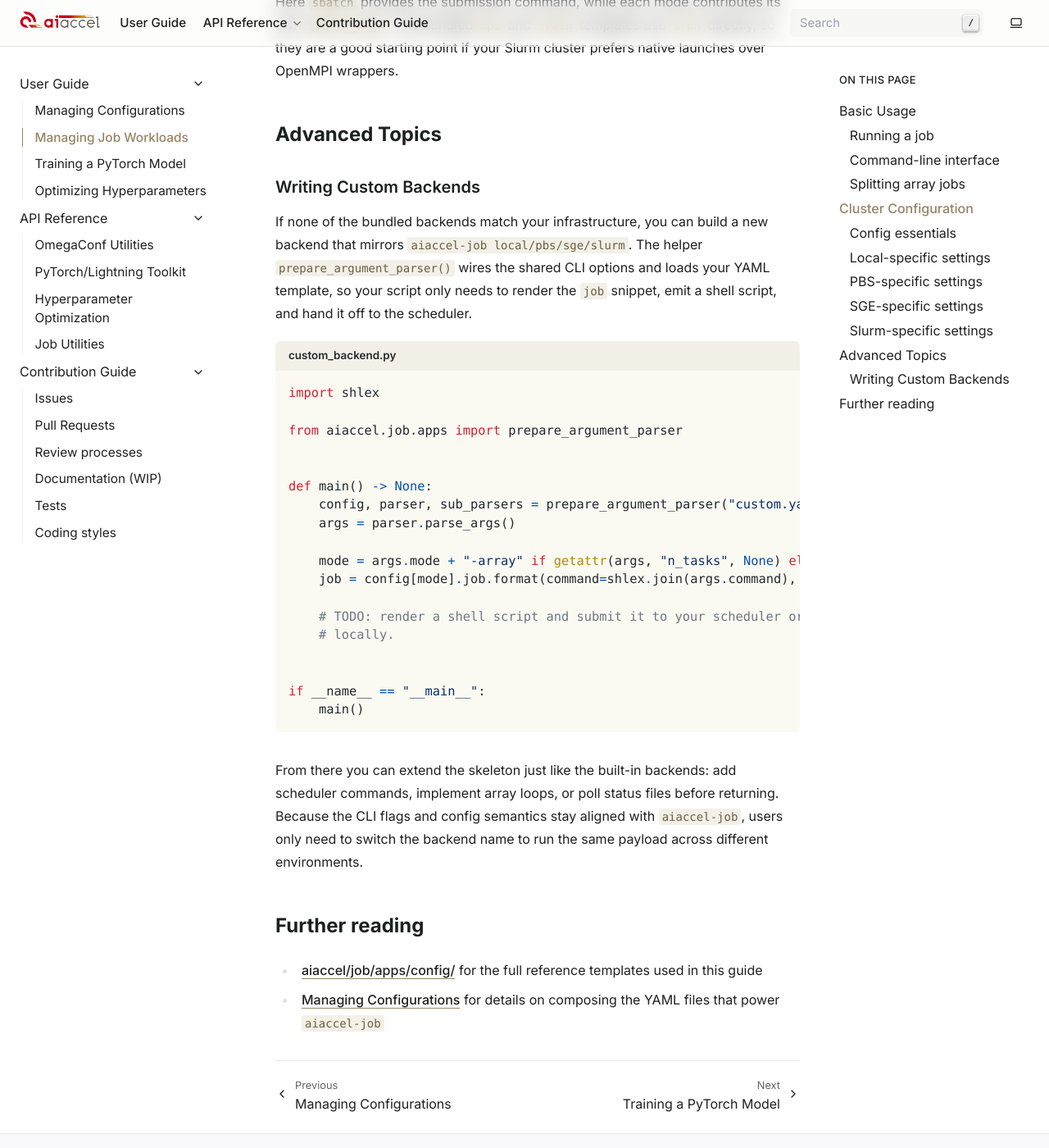
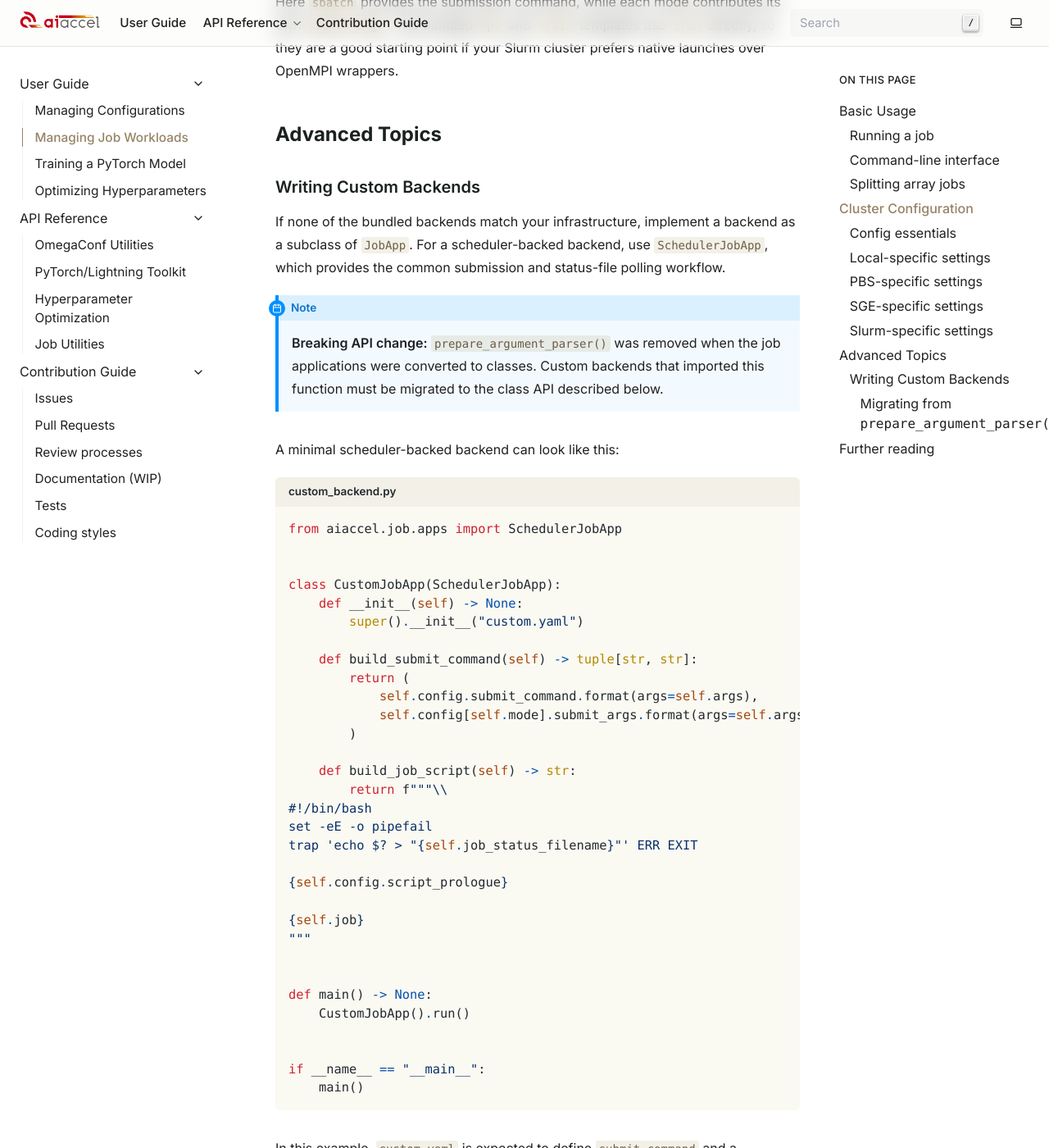
Before and after one commit to aistairc/aiaccel, a Sphinx documentation site: the page built from docs/source/user_guide/job.rst, in a window 1280 px wide and 1400 px high, scrolled down 7675 px. Shown: the whole window at 82% size. Built offline with Sphinx 7.4.7, drawn with Linux system fonts in a browser that asks for light colours; some of the changed text lies outside the part shown.

Commit message:
Fix Advanced Topics in docs.

```diff
--- a/docs/source/user_guide/job.rst
+++ b/docs/source/user_guide/job.rst
@@ -337,38 +337,91 @@ OpenMPI wrappers.
 Writing Custom Backends
 =======================
 
-If none of the bundled backends match your infrastructure, you can build a new backend
-that mirrors ``aiaccel-job local/pbs/sge/slurm``. The helper
-:func:`~aiaccel.job.apps.prepare_argument_parser` wires the shared CLI options and loads
-your YAML template, so your script only needs to render the ``job`` snippet, emit a
-shell script, and hand it off to the scheduler.
+If none of the bundled backends match your infrastructure, implement a backend as a
+subclass of :class:`~aiaccel.job.apps.JobApp`. For a scheduler-backed backend, use
+:class:`~aiaccel.job.apps.SchedulerJobApp`, which provides the common submission and
+status-file polling workflow.
+
+.. note::
+
+    **Breaking API change:** ``prepare_argument_parser()`` was removed when the job
+    applications were converted to classes. Custom backends that imported this function
+    must be migrated to the class API described below.
+
+A minimal scheduler-backed backend can look like this:
 
 .. code-block:: python
     :caption: custom_backend.py
 
-    import shlex
+    from aiaccel.job.apps import SchedulerJobApp
 
-    from aiaccel.job.apps import prepare_argument_parser
+
+    class CustomJobApp(SchedulerJobApp):
+        def __init__(self) -> None:
+            super().__init__("custom.yaml")
+
+        def build_submit_command(self) -> tuple[str, str]:
+            return (
+                self.config.submit_command.format(args=self.args),
+                self.config[self.mode].submit_args.format(args=self.args),
+            )
+
+        def build_job_script(self) -> str:
+            return f"""\\
+    #!/bin/bash
+    set -eE -o pipefail
+    trap 'echo $? > "{self.job_status_filename}"' ERR EXIT
+
+    {self.config.script_prologue}
+
+    {self.job}
+    """
 
 
     def main() -> None:
-        config, parser, sub_parsers = prepare_argument_parser("custom.yaml")
-        args = parser.parse_args()
-
-        mode = args.mode + "-array" if getattr(args, "n_tasks", None) else args.mode
-        job = config[mode].job.format(command=shlex.join(args.command), args=args)
-
-        # TODO: render a shell script and submit it to your scheduler or execute it
-        # locally.
+        CustomJobApp().run()
 
 
     if __name__ == "__main__":
         main()
 
-From there you can extend the skeleton just like the built-in backends: add scheduler
-commands, implement array loops, or poll status files before returning. Because the CLI
-flags and config semantics stay aligned with ``aiaccel-job``, users only need to switch
-the backend name to run the same payload across different environments.
+In this example, ``custom.yaml`` is expected to define ``submit_command`` and a
+``submit_args`` value for each supported mode. Add scheduler-specific directives,
+log-file handling, and signal traps to ``build_job_script()`` as required by your
+cluster. The default array-job context raises ``NotImplementedError``; override
+``prepare_array_job_context()`` to support array jobs. For a non-scheduler backend,
+subclass ``JobApp`` directly and implement ``launch_job(job_script)`` yourself.
+
+Migrating from ``prepare_argument_parser()``
+--------------------------------------------
+
+The old function returned a config, an argument parser, and subparsers. The class
+initializes the shared parser and exposes the resolved values as attributes:
+
+.. list-table::
+    :header-rows: 1
+    :widths: 35 65
+
+    - - Old function-based code
+      - Class-based code
+    - - ``config``
+      - ``self.config``
+    - - ``args``
+      - ``self.args``
+    - - selected ``mode`` (including ``-array`` selection)
+      - ``self.mode``
+    - - format ``config[mode].job`` with the command and arguments
+      - ``self.build_job()`` is called by ``run()``; the rendered command is available
+        as ``self.job``
+    - - render and submit the script from ``main()``
+      - implement ``build_job_script()`` and ``build_submit_command()``, then call
+        ``CustomJobApp().run()``
+
+``SchedulerJobApp`` implements ``launch_job()`` by submitting the generated script and
+waiting for the status files. A backend that does not use this scheduler workflow must
+implement ``launch_job()`` in its ``JobApp`` subclass. The former parser function also
+returned a subparser object; the class API currently provides the shared CLI modes and
+does not expose a public hook for adding custom command-line options.
 
 *****************
  Further reading
```
